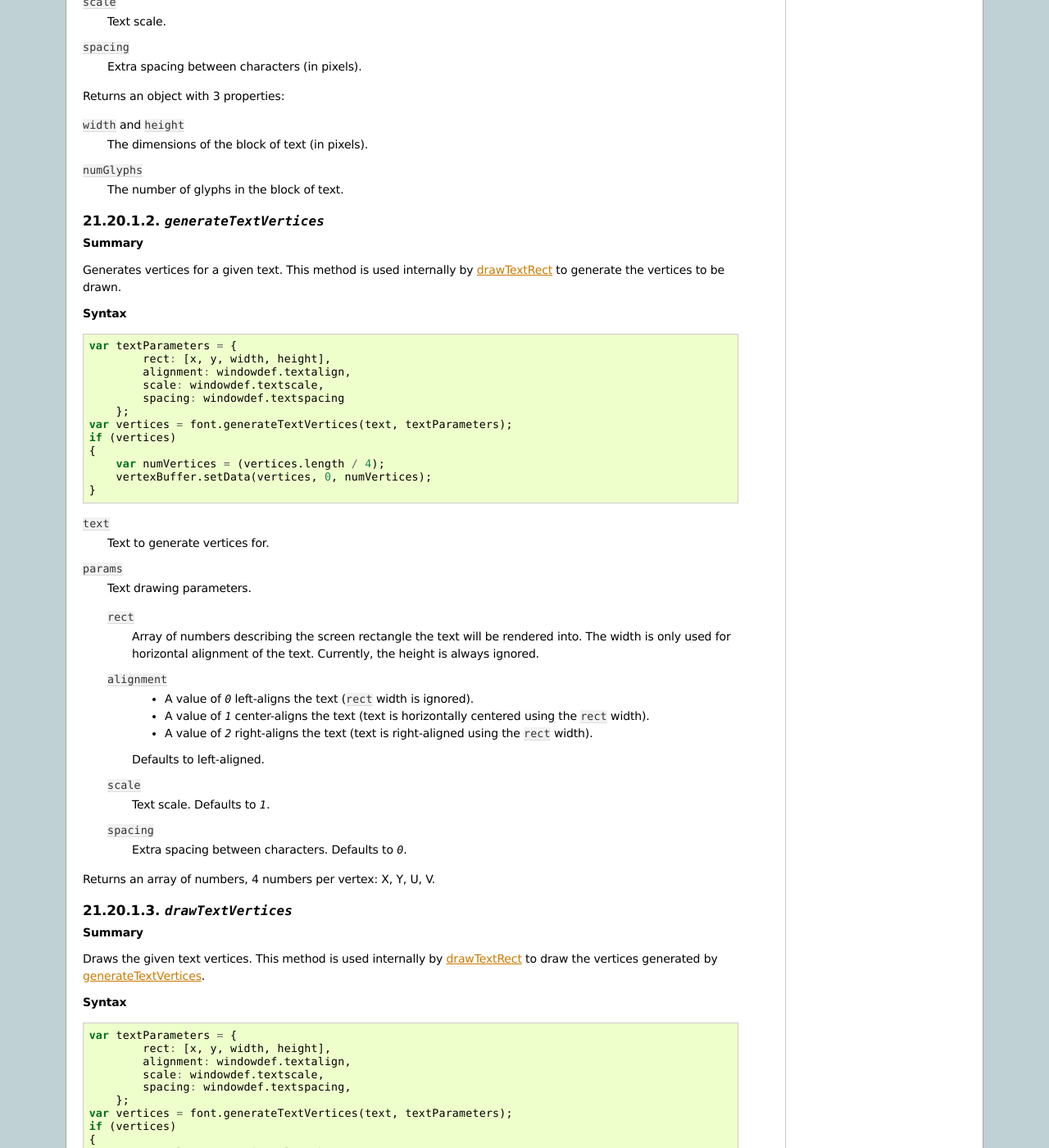
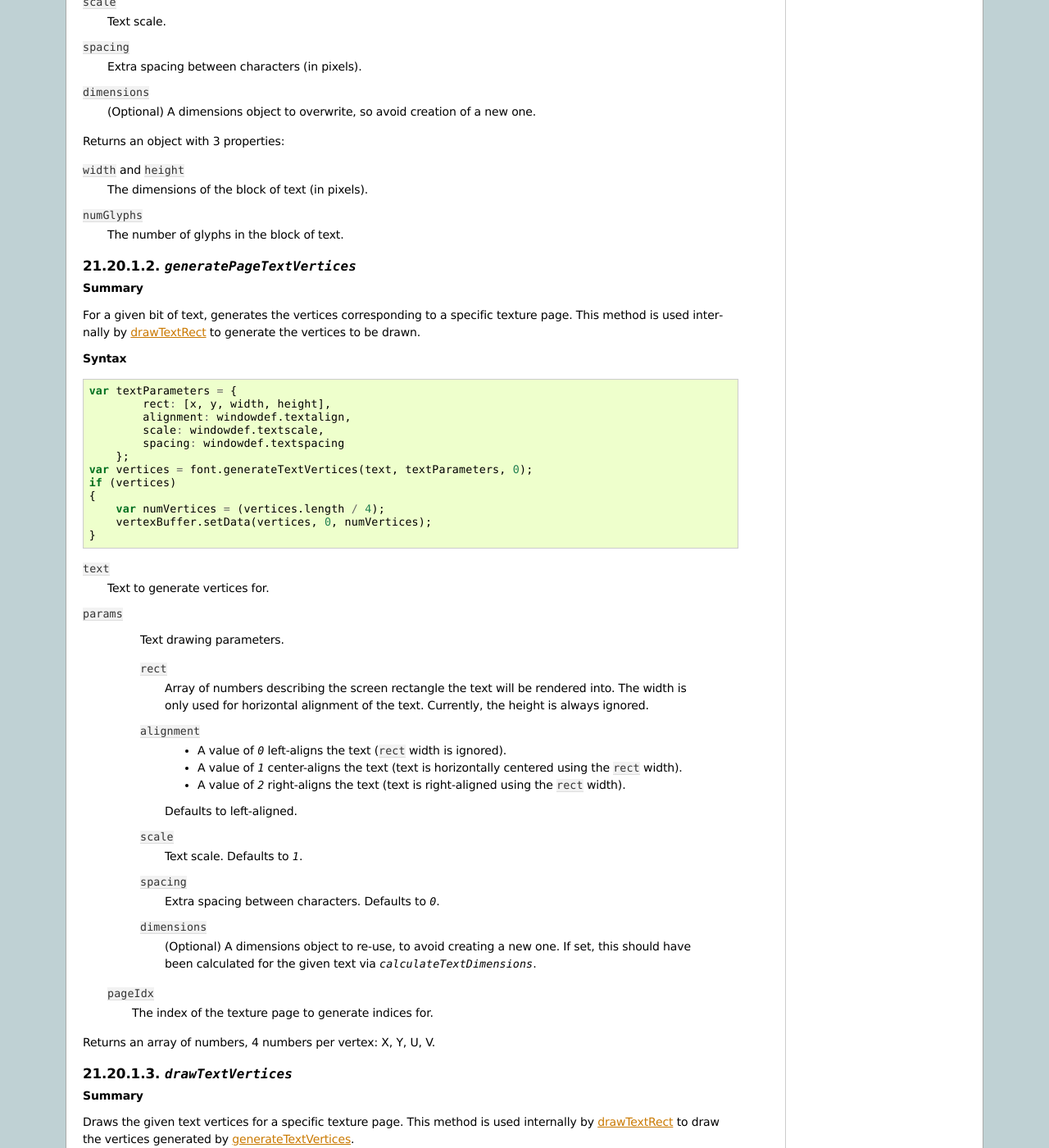
Before and after one commit to turbulenz/turbulenz_engine, a Sphinx documentation site: the page built from docs/source/jslibrary_api/fontmanager_api.rst, in a window 1280 px wide and 1400 px high, scrolled down 4856 px. Shown: the whole window at 82% size. Built offline with Sphinx 7.4.7, drawn with Linux system fonts in a browser that asks for light colours; some of the changed text lies outside the part shown.

Commit message:
tslib: Better caching of buffer in FontManager.  Cache some internal per-page state.

```diff
--- a/docs/source/jslibrary_api/fontmanager_api.rst
+++ b/docs/source/jslibrary_api/fontmanager_api.rst
@@ -371,6 +371,10 @@ Calculate text dimensions of a block of text.
 ``spacing``
     Extra spacing between characters (in pixels).
 
+``dimensions``
+    (Optional) A dimensions object to overwrite, so avoid creation of
+    a new one.
+
 Returns an object with 3 properties:
 
 ``width`` and ``height``
@@ -383,15 +387,17 @@ Returns an object with 3 properties:
 .. _font_generatetextvertices:
 
 .. index::
-    pair: Font; generateTextVertices
+    pair: Font; generatePageTextVertices
 
-`generateTextVertices`
-----------------------
+`generatePageTextVertices`
+--------------------------
 
 **Summary**
 
-Generates vertices for a given text.
-This method is used internally by :ref:`drawTextRect <font_drawtextrect>` to generate the vertices to be drawn.
+For a given bit of text, generates the vertices corresponding to a
+specific texture page.  This method is used internally by
+:ref:`drawTextRect <font_drawtextrect>` to generate the vertices to be
+drawn.
 
 **Syntax** ::
 
@@ -401,7 +407,7 @@ This method is used internally by :ref:`drawTextRect <font_drawtextrect>` to gen
             scale: windowdef.textscale,
             spacing: windowdef.textspacing
         };
-    var vertices = font.generateTextVertices(text, textParameters);
+    var vertices = font.generateTextVertices(text, textParameters, 0);
     if (vertices)
     {
         var numVertices = (vertices.length / 4);
@@ -432,6 +438,14 @@ This method is used internally by :ref:`drawTextRect <font_drawtextrect>` to gen
     ``spacing``
         Extra spacing between characters. Defaults to `0`.
 
+    ``dimensions``
+        (Optional) A dimensions object to re-use, to avoid creating a
+        new one.  If set, this should have been calculated for the
+        given text via `calculateTextDimensions`.
+
+ ``pageIdx``
+     The index of the texture page to generate indices for.
+
 Returns an array of numbers, 4 numbers per vertex: X, Y, U, V.
 
 
@@ -445,7 +459,7 @@ Returns an array of numbers, 4 numbers per vertex: X, Y, U, V.
 
 **Summary**
 
-Draws the given text vertices.
+Draws the given text vertices for a specific texture page.
 This method is used internally by :ref:`drawTextRect <font_drawtextrect>` to draw the vertices generated by
 :ref:`generateTextVertices <font_generatetextvertices>`.
 
@@ -457,7 +471,7 @@ This method is used internally by :ref:`drawTextRect <font_drawtextrect>` to dra
             scale: windowdef.textscale,
             spacing: windowdef.textspacing,
         };
-    var vertices = font.generateTextVertices(text, textParameters);
+    var vertices = font.generateTextVertices(text, textParameters, 0);
     if (vertices)
     {
         var numValues = vertices.length;
@@ -469,11 +483,14 @@ This method is used internally by :ref:`drawTextRect <font_drawtextrect>` to dra
             vertices[n + 1] = p[1];
         }
 
-        font.drawTextVertices(vertices, reuse);
+        font.drawTextVertices(vertices, 0, reuse);
     }
 
 ``vertices``
     Vertices to be drawn.
+
+``pageIdx``
+    The index of the texture page that the vertices correspond to.
 
 ``reuse``
     Optional boolean value to determine if the ``vertices`` object should be reused for subsequent calls to
```
Also changed, not shown: 2 other files.
